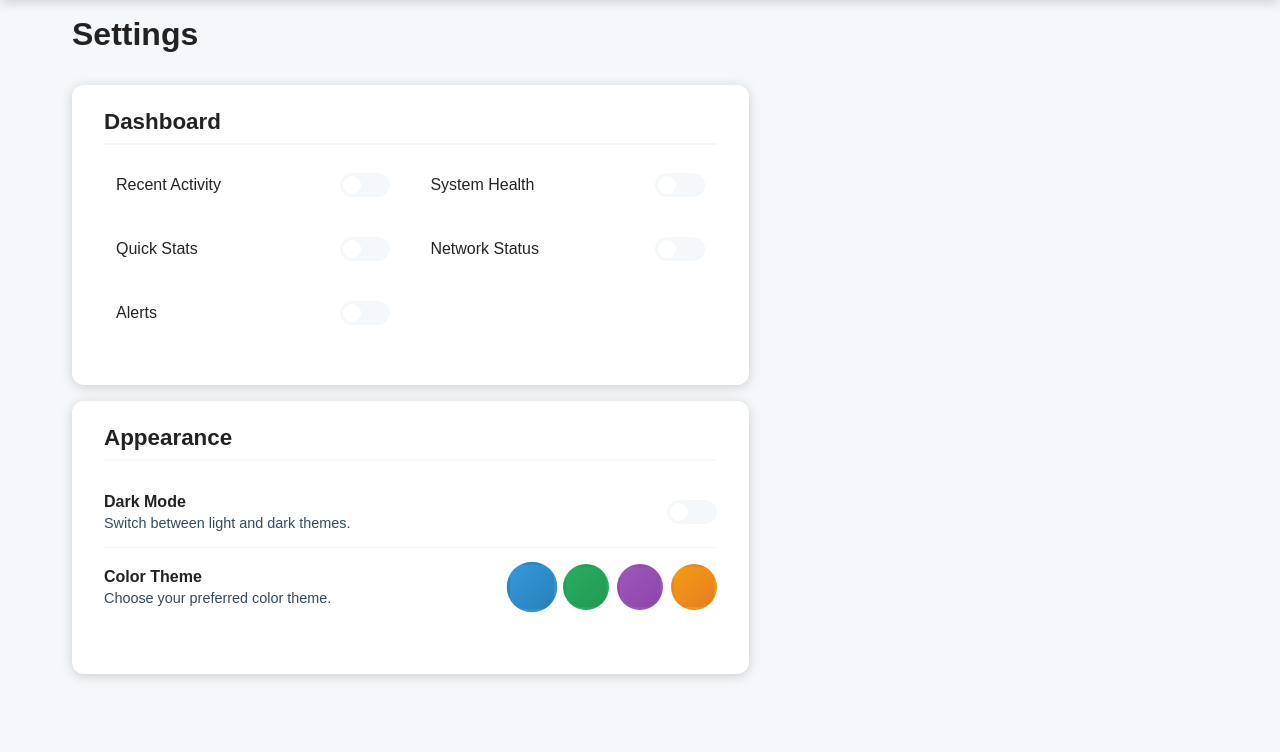
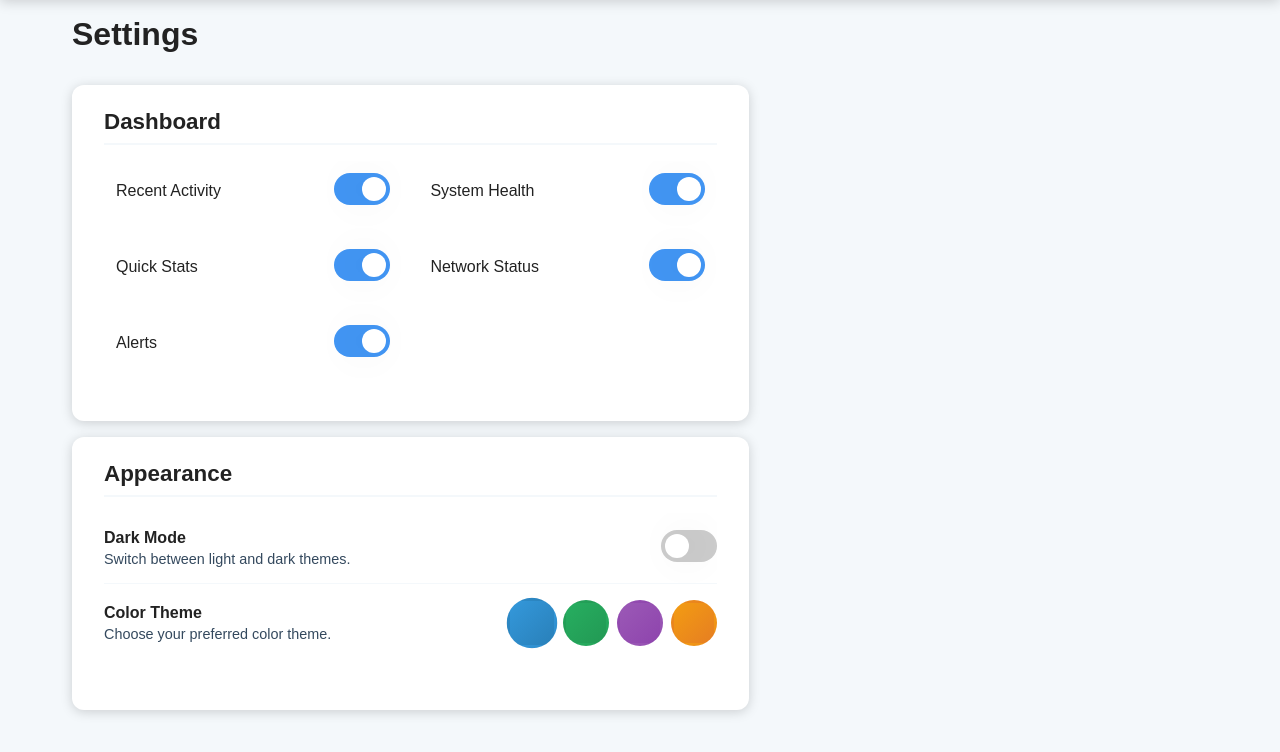
Before and after one commit to cyberdevOM/capcan, a Flask app: page /settings in a window 1280 px wide. Shown: the part 48-800 px from the top of the page. Run offline with Flask 3, Linux system fonts and the light colour scheme; some libraries are stand-ins or nearby versions.

Commit message:
Updating remote

```diff
--- a/src/server/web/static/Capcan-css-Settings.css
+++ b/src/server/web/static/Capcan-css-Settings.css
@@ -46,48 +46,59 @@
 
 /* --- Toggle Switch Styles --- */
 .toggle-switch {
-    position: relative;
-    display: inline-block;
-    width: 50px;
-    height: 24px;
-}
-
-.toggle-switch input {
-    opacity: 0;
-    width: 0;
-    height: 0;
+    --button-width: 3.5rem;
+    --button-height: 2rem;
+    --toggle-diameter: 1.5rem;
+    --button-toggle-offset: calc((var(--button-height) - var(--toggle-diameter)) / 2);
+    --toggle-shadow-offset: 10px;
+    --toggle-wider: 3rem;
+    --color-grey: #cccccc;
+    --color-green: #4296f4;
 }
 
 .toggle-slider {
-    position: absolute;
-    cursor: pointer;
-    top: 0;
-    left: 0;
-    right: 0;
-    bottom: 0;
-    background-color: var(--bg-main);
-    transition: 0.3s;
-    border-radius: 24px;
+    display: inline-block;
+    width: var(--button-width);
+    height: var(--button-height);
+    background-color: var(--color-grey);
+    border-radius: calc(var(--button-height) / 2);
+    position: relative;
+    transition: 0.3s all ease-in-out;
 }
 
-.toggle-slider:before {
+.toggle-slider::after {
+    content: "";
+    display: inline-block;
+    width: var(--toggle-diameter);
+    height: var(--toggle-diameter);
+    background-color: #fff;
+    border-radius: calc(var(--toggle-diameter) / 2);
     position: absolute;
-    content: "";
-    height: 18px;
-    width: 18px;
-    left: 3px;
-    bottom: 3px;
-    background-color: white;
-    transition: 0.3s;
-    border-radius: 50%;
+    top: var(--button-toggle-offset);
+    transform: translateX(var(--button-toggle-offset));
+    box-shadow: var(--toggle-shadow-offset) 0 calc(var(--toggle-shadow-offset) * 4) rgba(0, 0, 0, 0.1);
+    transition: 0.3s all ease-in-out;
 }
 
-.input:checked + .toggle-slider {
-    background-color: #27ae60;
+.toggle-switch input[type="checkbox"]:checked + .toggle-slider {
+    background-color: var(--color-green);
 }
 
-.input:checked + .toggle-slider:before {
-    transform: translateX(26px);
+.toggle-switch input[type="checkbox"]:checked + .toggle-slider::after {
+    transform: translateX(calc(var(--button-width) - var(--toggle-diameter) - var(--button-toggle-offset)));
+    box-shadow: calc(var(--toggle-shadow-offset) * -1) 0 calc(var(--toggle-shadow-offset) * 4) rgba(0, 0, 0, 0.1);
+}
+
+.toggle-switch input[type="checkbox"] {
+    display: none;
+}
+
+.toggle-switch input[type="checkbox"]:active + .toggle-slider::after {
+    width: var(--toggle-wider);
+}
+
+.toggle-switch input[type="checkbox"]:checked:active + .toggle-slider::after {
+    transform: translateX(calc(var(--button-width) - var(--toggle-wider) - var(--button-toggle-offset)));
 }
 
 /* --- Dropdown Styles --- */
--- a/src/server/web/templates/components/modular_block.html
+++ b/src/server/web/templates/components/modular_block.html
@@ -1,6 +1,6 @@
 {# modular blocks used for tiling window management #}
 {% macro modular_block(title, content, size="medium") %}
-<div class="modular-block modular-block-{{ size }}">
+<div class="modular-block modular-block-{{ size }}" id="{{ title | replace(' ', '-') }}">
     {% if title %}
     <h2 class="modular-block-title">{{ title }}</h2>
     {% endif %}
```
Also changed, not shown: requirements.txt (added, +13 -0 lines), 1 other file.
